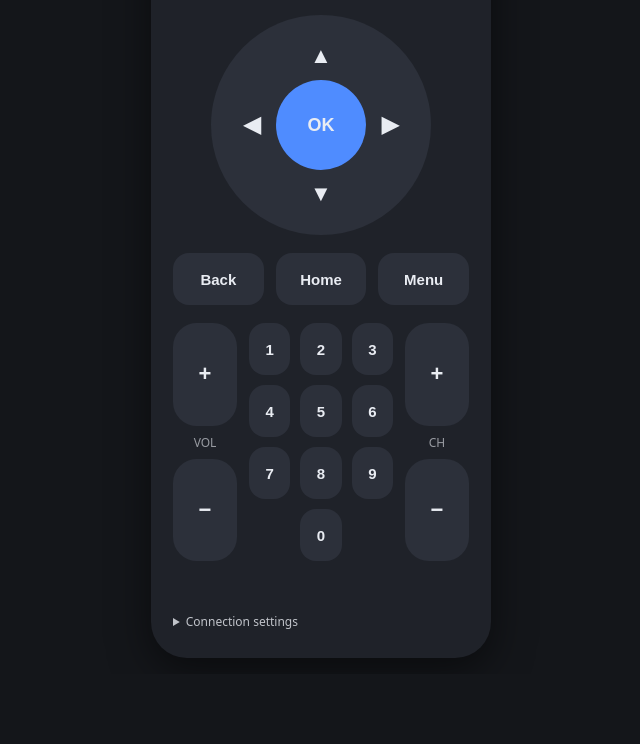
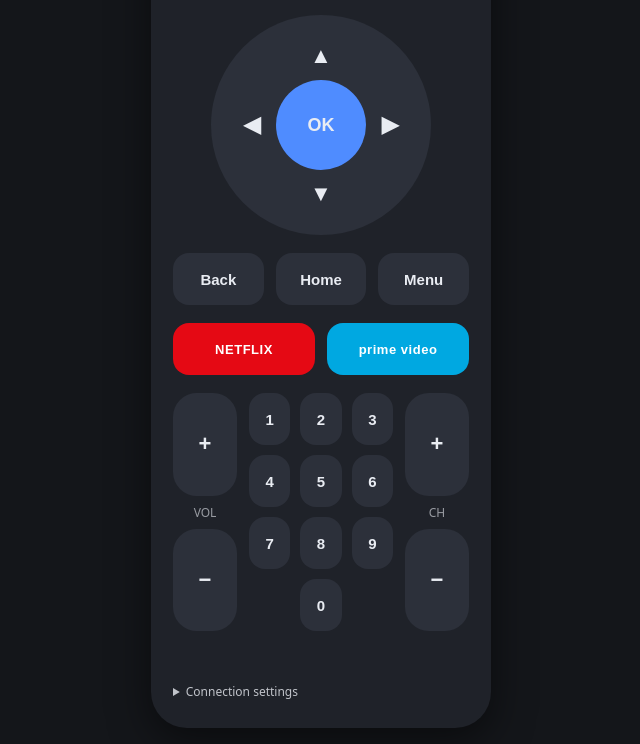
Before and after one commit to Siranjee/Profilo, a plain HTML site: page remote.html in a window 1280 px wide. Shown: the part 143-887 px from the top of the page, without its empty margins (319-959 px from the left). Before the commit the page ends 817 px from the top, so only its background shows below. Drawn offline with Linux system fonts and the light colour scheme.

Commit message:
Add Netflix and Prime Video buttons to remote
Co-Authored-By: Claude Sonnet 5.5 <noreply@anthropic.com>
Claude-Session: https://claude.ai/code/session_01RJthwwUWVZTzvKrgq1gfx6

```diff
--- a/remote.html
+++ b/remote.html
@@ -42,6 +42,9 @@
     left: 65px; top: 65px; width: 90px; height: 90px; border-radius: 50%;
     background: var(--accent); font-size: 18px;
   }
+  .app { font-size: 13px; letter-spacing: .04em; }
+  .netflix { background: #e50914; color: #fff; font-weight: 800; }
+  .prime { background: #00a8e1; color: #fff; }
   .nums { display: grid; grid-template-columns: repeat(3, 1fr); gap: 10px; }
   .status { text-align: center; font-size: 12px; opacity: .6; min-height: 16px; }
   details { font-size: 12px; opacity: .8; }
@@ -73,6 +76,11 @@
     <button data-key="BACK">Back</button>
     <button data-key="HOME">Home</button>
     <button data-key="MENU">Menu</button>
+  </div>
+
+  <div class="row">
+    <button class="app netflix" data-key="NETFLIX">NETFLIX</button>
+    <button class="app prime" data-key="PRIME_VIDEO">prime video</button>
   </div>
 
   <div class="row">
```
